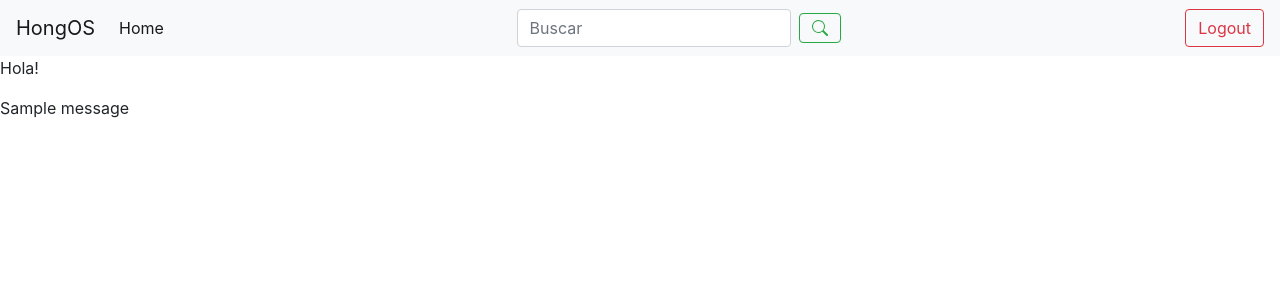
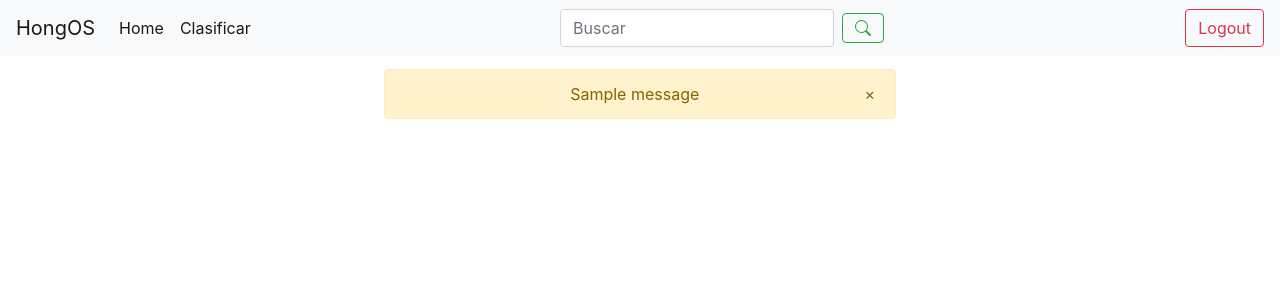
Before and after one commit to pabsanort2/hongOS, a Django app: page / in a window 1280 px wide. Shown: the top 300 px of the page. Run offline with Django 4.2, Linux system fonts and the light colour scheme; a user stored in the database is signed in; tables that the repository leaves empty hold one stand-in row (values such as "Sample post"); one stand-in notice (Sample message) is shown.

Commit message:
F04: Terminado formato de página de registro
Se ha terminado el formato de los mensajes de error de la página de registro y los de la página de home.

```diff
--- a/hongOS_project/hongOS_app/forms.py
+++ b/hongOS_project/hongOS_app/forms.py
@@ -30,6 +30,6 @@ class UserForm(UserCreationForm):
         fields = ('username', 'password1','password2')
         error_messages = {
             'username': {
-                'required':("Este campo es obligatorio"),
+                'unique':("Ya existe un usuario con este nombre de usuario"),
             },
         }
--- a/hongOS_project/hongOS_app/templates/base.html
+++ b/hongOS_project/hongOS_app/templates/base.html
@@ -16,6 +16,9 @@
         <ul class="navbar-nav mr-auto">
             <li class="nav-item active">
                 <a class="nav-link" href="/home">Home <span class="sr-only">(current)</span></a>
+            </li>
+            <li class="nav-item active">
+                <a class="nav-link" href="/clasificar">Clasificar <span class="sr-only">(current)</span></a>
             </li>
             <!-- <li class="nav-item">
               <a class="nav-link" href="#">Link</a>
--- a/hongOS_project/hongOS_app/templates/home.html
+++ b/hongOS_project/hongOS_app/templates/home.html
@@ -1,18 +1,47 @@
 {% extends "base.html" %}
 
 <html lang="en">
+
 <head>
     <meta charset="UTF-8">
     <meta http-equiv="X-UA-Compatible" content="IE=edge">
     <meta name="viewport" content="width=device-width, initial-scale=1.0">
     <title>{%block title%}HongOS{%endblock%}</title>
 </head>
+
 <body>
+
     {% block content %}
-    <p>Hola!</p>
+
+    <style>
+        div {
+            text-align: center;
+            margin: 0 auto;
+        }
+
+        #messages {
+            width: 40%;
+            margin-top: 1%;
+        }
+
+        .closebtn {
+            float: right;
+            cursor: pointer;
+            transition: 0.3s;
+        }
+
+        * {
+            box-sizing: border-box;
+        }
+    </style>
+
+
     {%for message in messages%}
-        <div id="message">{{message}}</div>
+    <div id='messages' class="alert alert-warning" role="alert">
+        <span class="closebtn" onclick="this.parentElement.style.display='none';">&times;</span> {{message}}
+    </div>
     {%endfor%}
     {% endblock %}
 </body>
+
 </html>
--- a/hongOS_project/hongOS_app/templates/login.html
+++ b/hongOS_project/hongOS_app/templates/login.html
@@ -21,7 +21,8 @@
         }
 
         #messages{
-            margin-top: 5%;
+            margin-top: 1%;
+            width: 30%;
         }
 
         * {
@@ -30,7 +31,7 @@
     </style>
 
     {%for message in messages%}
-    <div id='messages' class="text-center">
+    <div id="messages" class="alert alert-warning" role="alert">
         <p>{{message}}</p>
     </div>
     {%endfor%}
```
Also changed, not shown: hongOS_project/hongOS_app/templates/registro.html (+28 -4 lines).
